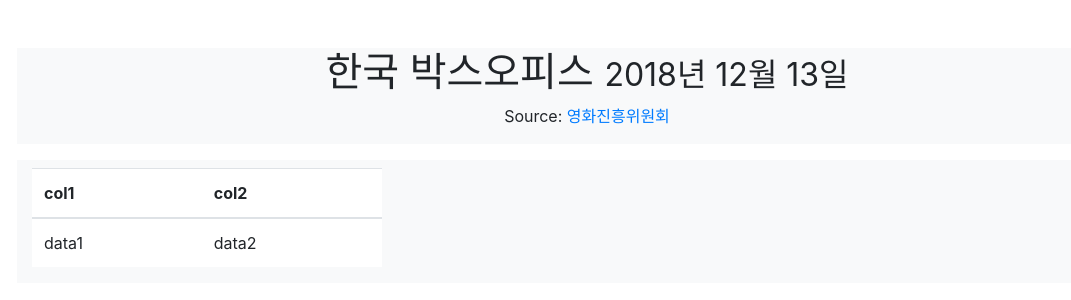
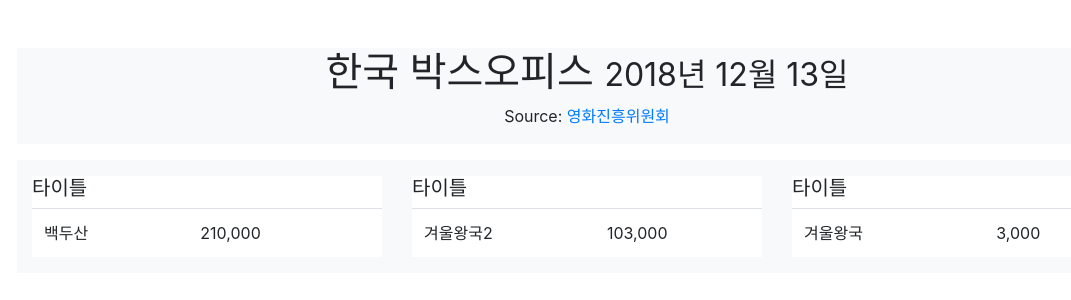
Before and after one commit to richmond00/dashboard, a React (Create React App) app: page / in a window 1280 px wide. Shown: the top 300 px of the page, without its empty margins (53-1124 px from the left). Built offline with nearby package versions, Linux system fonts and the light colour scheme.

Commit message:
테이블 데이터 props사용

```diff
--- a/src/App.js
+++ b/src/App.js
@@ -16,6 +16,11 @@ class App extends Component {
                 col1: "겨울왕국2",
                 col2: "103,000"
             },
+            {
+                id: 3,
+                col1: "겨울왕국",
+                col2: "3,000"
+            },
         ]
     }
 
--- a/src/components/Dashboard.js
+++ b/src/components/Dashboard.js
@@ -8,11 +8,20 @@ class Dashboard extends Component {
     render() {
         return (
             <Row className="mt-3 bg-light">
-                <Col xs={12} sm={6} md={4}>
-                    <RankTable
-                      data={this.props.data}
-                    />
-                </Col>
+                {this.props.data.map((data, index) => {
+                    return (
+                        <Col xs={12} sm={6} md={4} key={index}>
+                            <RankTable
+                                data={data}
+                            />
+                        </Col>
+                    )
+                })
+
+                }
+
+
+
             </Row>
         )
     }
--- a/src/components/RankTable.js
+++ b/src/components/RankTable.js
@@ -3,22 +3,24 @@ import Table from 'react-bootstrap/Table';
 
 class RankTable extends Component {
     render() {
+        debugger;
+        return (
 
-        return (
+            <div className="bg-white">
+                <div className="mt-3">
+                    <h5>타이틀</h5>
+                </div>
+                <div>
                     <Table className="bg-white mt-2">
-                <thead>
-                    <tr>
-                        <th>col1</th>
-                        <th>col2</th>
-                    </tr>
-                </thead>
                         <tbody>
                             <tr>
-                        <td>data1</td>
-                        <td>data2</td>
+                                <td>{this.props.data.col1}</td>
+                                <td>{this.props.data.col2}</td>
                             </tr>
                         </tbody>
                     </Table>
+                </div>
+            </div>
         )
     }
 }
```
Lines whose indentation alone changed are shown as unchanged.
